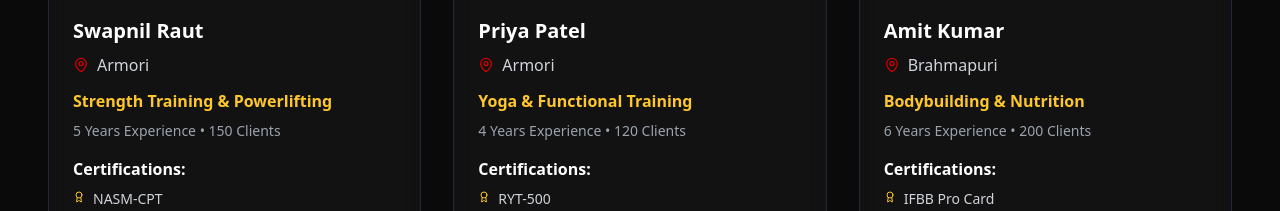
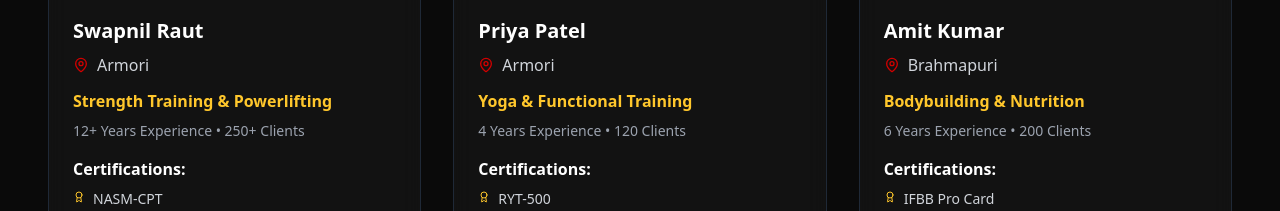
Before and after one commit to SuhasDhawale/uni5Fitness, a Next.js app: page / in a window 1280 px wide. Shown: the part 8100-8311 px from the top of the page. Built offline with nearby package versions, Linux system fonts and the light colour scheme.

Commit message:
added trainer detail

```diff
--- a/components/trainers.tsx
+++ b/components/trainers.tsx
@@ -15,12 +15,12 @@ export default function Trainers() {
       branch: "armori",
       specialization: "Strength Training & Powerlifting",
       mode: "Online/Offline",
-      experience: "5 Years",
+      experience: "12+ Years",
       certifications: ["NASM-CPT", "Powerlifting Coach Level 2", "Nutrition Specialist"],
       image: "/trainer-rahul.jpg",
       rating: 4.9,
-      clients: 150,
-      whatsapp: "919403235684",
+      clients: "250+",
+      whatsapp: "917020747820",
     },
     {
       name: "Priya Patel",
```
